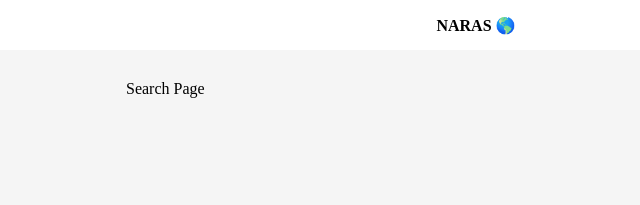
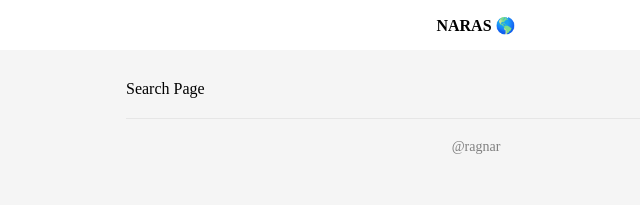
Before and after one commit to ragnar-park/Study_FrontEnd, a Next.js app in the folder NextJs/nextMasteryClass/section1/: page /search in a window 1280 px wide. Shown: the top 205 px of the page, without its empty margins (164-804 px from the left). Built offline with nearby package versions, Linux system fonts and the light colour scheme.

Commit message:
페이지별 레이아웃 설정

```diff
--- /dev/null
+++ b/NextJs/nextMasteryClass/section1/components/SubLayout.js
@@ -0,0 +1,10 @@
+import style from './SubLayout.module.css'
+
+export default function SubLayout({ children }) {
+  return (
+      <div>
+        <div>{children}</div>
+        <footer className={style.footer}>@ragnar</footer>
+      </div>
+  )
+};
--- /dev/null
+++ b/NextJs/nextMasteryClass/section1/components/SubLayout.module.css
@@ -0,0 +1,8 @@
+.footer {
+    border-top: 1px solid rgb(230, 230, 230);
+    padding-top: 20px;
+    margin-top: 20px;
+    text-align: center;
+    color: gray;
+    font-size: 14px;
+}
--- a/NextJs/nextMasteryClass/section1/pages/_app.js
+++ b/NextJs/nextMasteryClass/section1/pages/_app.js
@@ -2,9 +2,15 @@ import '@/styles/globals.css'
 import Layout from "@/components/Layout";
 
 export default function App({ Component, pageProps }) {
+
+  const EmptyLayout = ({children}) => <>{children}</>;
+  const SubLayout = Component.Layout || EmptyLayout;
+
   return (
       <Layout>
-          <Component {...pageProps} />
+          <SubLayout>
+              <Component {...pageProps} />
+          </SubLayout>
       </Layout>
   )
 }
--- a/NextJs/nextMasteryClass/section1/pages/country/[...code].js
+++ b/NextJs/nextMasteryClass/section1/pages/country/[...code].js
@@ -1,4 +1,5 @@
 import { useRouter } from "next/router";
+import SubLayout from "@/components/SubLayout";
 
 // [...code].js  -> Catch - All route
 // country 경로 뒤에 오는 모든 경로를 해당 파일이 잡아 오게됨
@@ -14,3 +15,5 @@ export default function Country() {
 
     return (<div>Country {code}</div>)
 };
+
+Country.Layout = SubLayout;
--- a/NextJs/nextMasteryClass/section1/pages/search/index.js
+++ b/NextJs/nextMasteryClass/section1/pages/search/index.js
@@ -1,3 +1,8 @@
-export default function Index() {
+import SubLayout from "@/components/SubLayout";
+
+export default function Search() {
   return (<div>Search Page</div>);
 };
+
+// js의 모든 함수는 객체임으로 컴포넌트를 만들기 위해서 search 함수를 만들었지만 객체로도 활용할 수 있다.
+Search.Layout = SubLayout;
```
